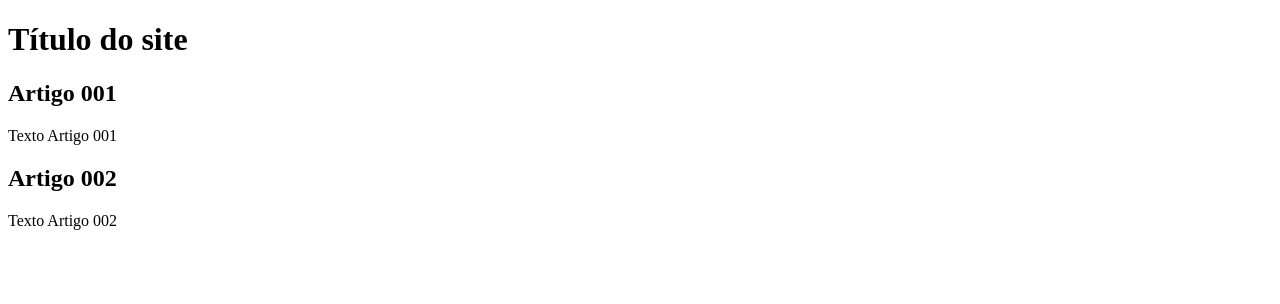
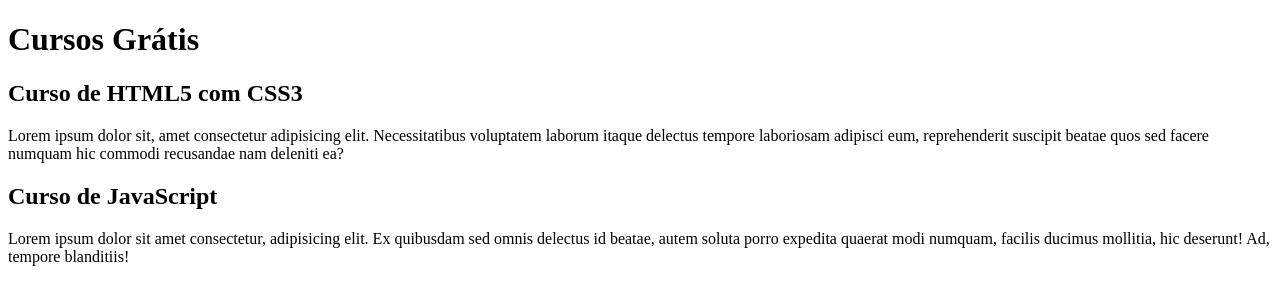
Before and after one commit to FagnerHc/site-project, a plain HTML site: page index.html in a window 1280 px wide. Drawn offline with Linux system fonts and the light colour scheme.

Commit message:
comecei a escrever o conteúdo

```diff
--- a/index.html
+++ b/index.html
@@ -9,15 +9,15 @@
 <body>
     <main>
         <header>
-            <h1>Título do site</h1>
+            <h1>Cursos Grátis</h1>
         </header>
         <article>
-            <h2>Artigo 001</h2>
-            <p>Texto Artigo 001</p>
+            <h2>Curso de HTML5 com CSS3</h2>
+            <p>Lorem ipsum dolor sit, amet consectetur adipisicing elit. Necessitatibus voluptatem laborum itaque delectus tempore laboriosam adipisci eum, reprehenderit suscipit beatae quos sed facere numquam hic commodi recusandae nam deleniti ea?</p>
         </article>
         <article>
-            <h2>Artigo 002</h2>
-            <p>Texto Artigo 002</p>
+            <h2>Curso de JavaScript</h2>
+            <p>Lorem ipsum dolor sit amet consectetur, adipisicing elit. Ex quibusdam sed omnis delectus id beatae, autem soluta porro expedita quaerat modi numquam, facilis ducimus mollitia, hic deserunt! Ad, tempore blanditiis!</p>
         </article>
     </main>
 </body>
```
